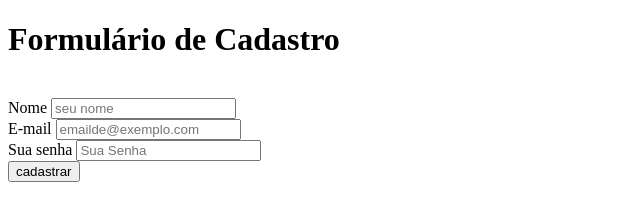
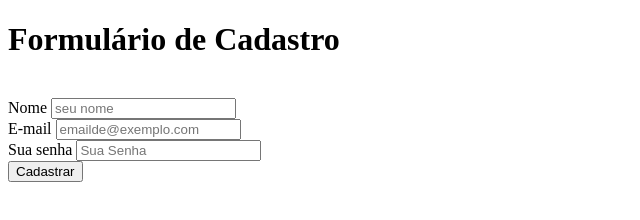
Before and after one commit to ViniciusCssHtml/curso_ebac_frontend, a plain HTML site: page index.html in a window 1280 px wide. Shown: the full height of the page, 0-640 px from the left. Drawn offline with Linux system fonts and the light colour scheme.

Commit message:
Update index.html

```diff
--- a/index.html
+++ b/index.html
@@ -20,7 +20,7 @@
   <label for="text">Sua senha</label>
   <input type="password" placeholder="Sua Senha">
   <br>
-  <input type="button" value="cadastrar">
+  <button type="submit">Cadastrar</button>
 
 
 
```
